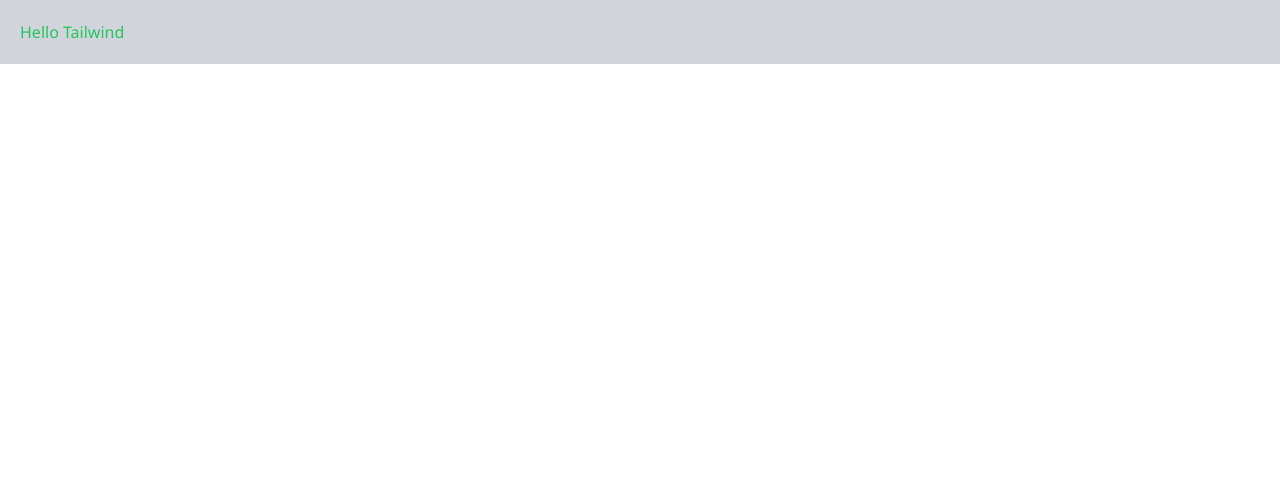
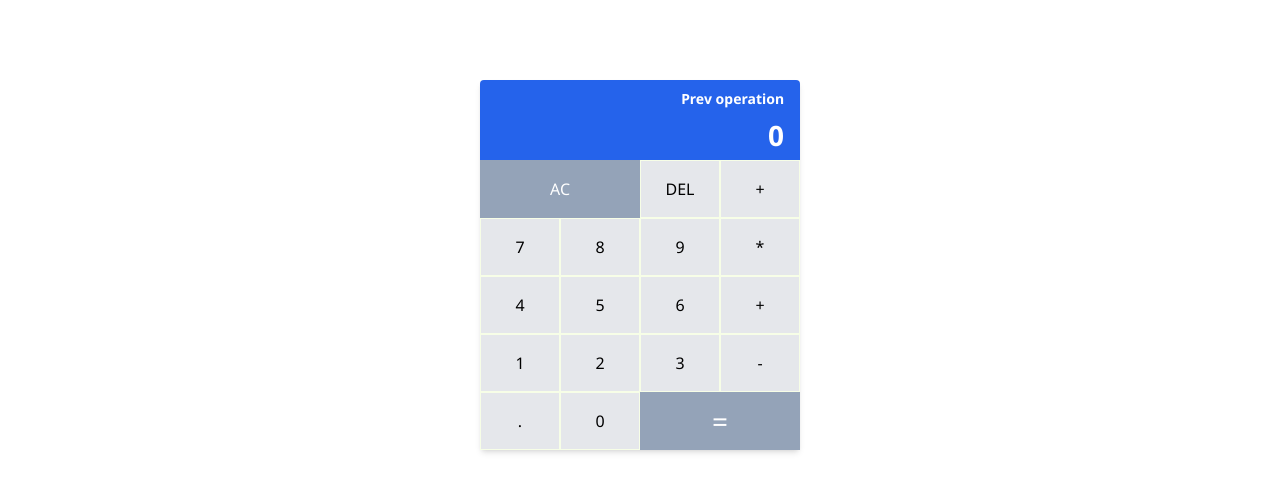
Before and after one commit to muhammad-junaid1/react-calculator-app, a JavaScript app: page / in a window 1280 px wide. Shown: the top 492 px of the page. Built offline with nearby package versions, Linux system fonts and the light colour scheme; the HTML template or start-up script is replaced by a standard one.

Commit message:
creating layout

```diff
--- a/src/App.js
+++ b/src/App.js
@@ -1,8 +1,31 @@
 function App() {
   return (
     <>
-      <div className="container mx-auto p-5 bg-gray-300">
-          <h1 className="text-green-500">Hello Tailwind</h1>
+      <div className="container w-1/4 rounded mt-[80px] mx-auto shadow-md">
+          <div className="relative rounded-tl rounded-tr bg-blue-600 text-white py-10 font-bold text-right">
+              <p className="text-[14px] absolute top-2 right-4">Prev operation</p>
+              <p className="text-[28px] absolute bottom-1 right-4">0</p>
+          </div>
+          <div className="grid grid-cols-4">
+              <button className="col-span-2 bg-slate-400 text-white">AC</button>
+              <button className="p-4 bg-gray-200 border border-lime-50 hover:bg-gray-300 border-collapse">DEL</button>
+              <button className="p-4 bg-gray-200 border border-lime-50 hover:bg-gray-300 border-collapse">+</button>
+              <button className="p-4 bg-gray-200 border border-lime-50 hover:bg-gray-300 border-collapse">7</button>
+              <button className="p-4 bg-gray-200 border border-lime-50 hover:bg-gray-300 border-collapse">8</button>
+              <button className="p-4 bg-gray-200 border border-lime-50 hover:bg-gray-300 border-collapse">9</button>
+              <button className="p-4 bg-gray-200 border border-lime-50 hover:bg-gray-300 border-collapse">*</button>
+              <button className="p-4 bg-gray-200 border border-lime-50 hover:bg-gray-300 border-collapse">4</button>
+              <button className="p-4 bg-gray-200 border border-lime-50 hover:bg-gray-300 border-collapse">5</button>
+              <button className="p-4 bg-gray-200 border border-lime-50 hover:bg-gray-300 border-collapse">6</button>
+              <button className="p-4 bg-gray-200 border border-lime-50 hover:bg-gray-300 border-collapse">+</button>
+              <button className="p-4 bg-gray-200 border border-lime-50 hover:bg-gray-300 border-collapse">1</button>
+              <button className="p-4 bg-gray-200 border border-lime-50 hover:bg-gray-300 border-collapse">2</button>
+              <button className="p-4 bg-gray-200 border border-lime-50 hover:bg-gray-300 border-collapse">3</button>
+              <button className="p-4 bg-gray-200 border border-lime-50 hover:bg-gray-300 border-collapse">-</button>
+              <button className="p-4 bg-gray-200 border border-lime-50 hover:bg-gray-300 border-collapse">.</button>
+              <button className="p-4 bg-gray-200 border border-lime-50 hover:bg-gray-300 border-collapse">0</button>
+              <button className="col-span-2 bg-slate-400 text-white text-[28px]">=</button>
+          </div>
       </div>
     </>
   );
```
